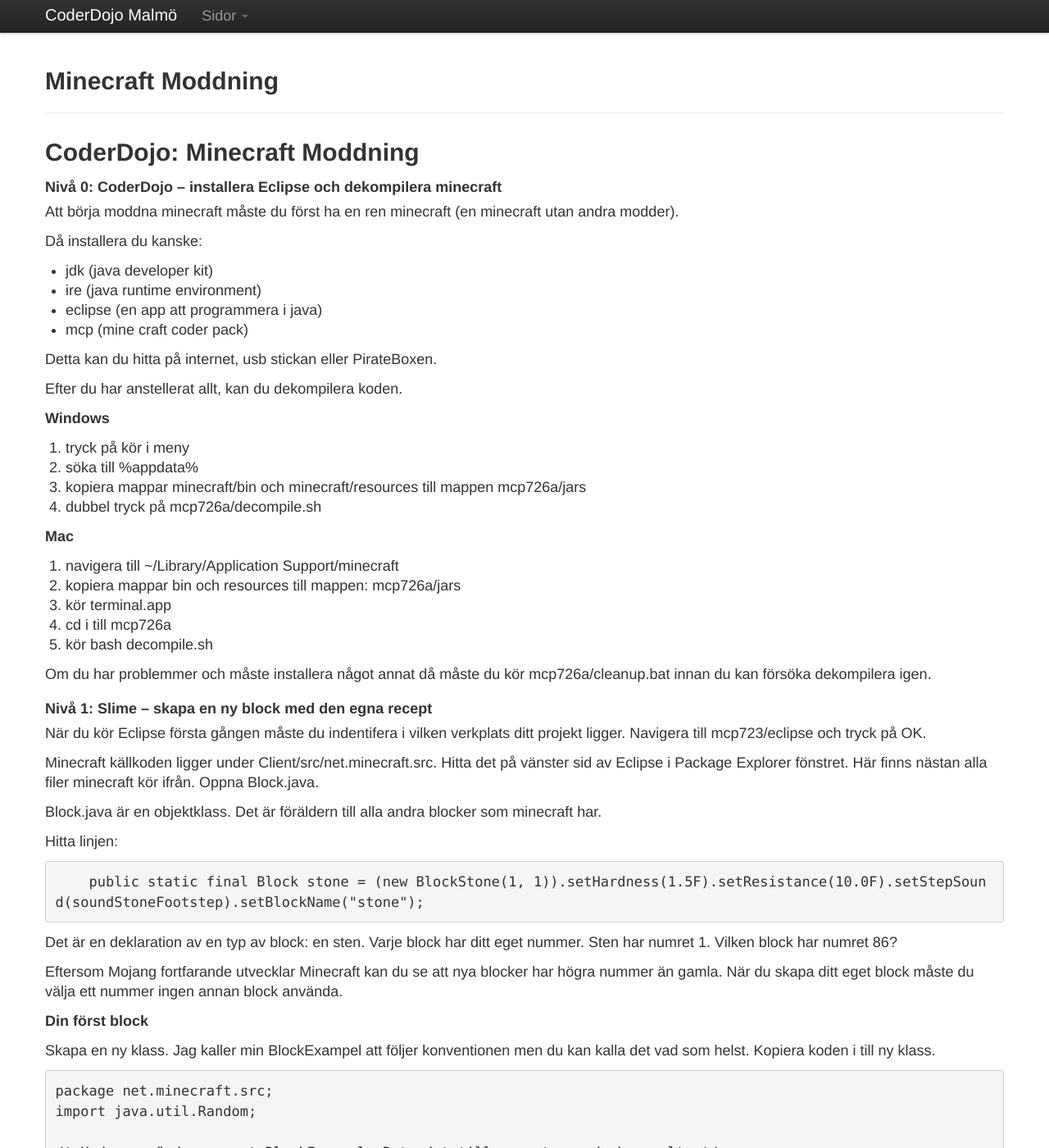
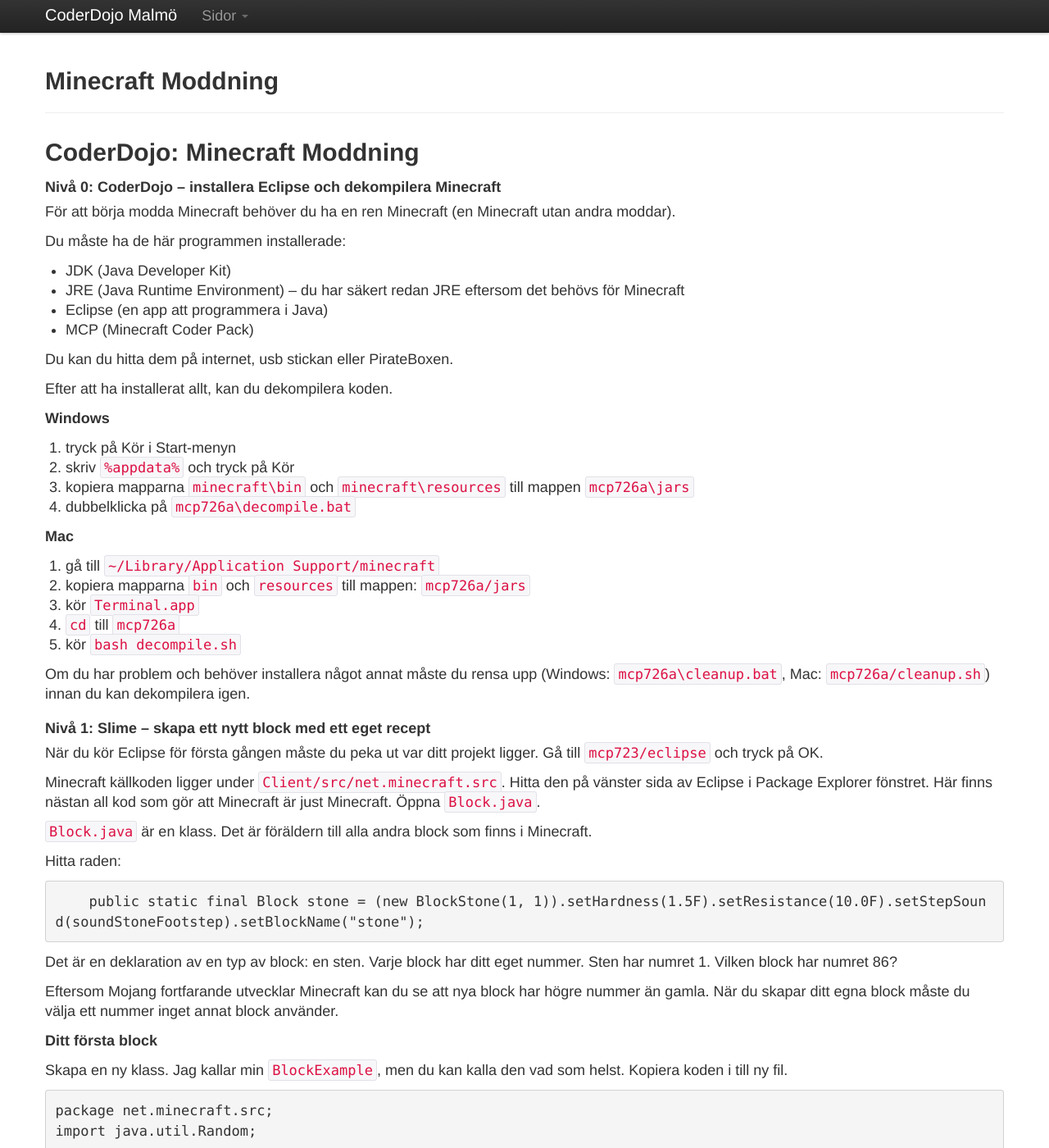
Before and after one commit to coderdojo-malmo/coderdojo-malmo.github.com, a Jekyll site: the page built from minecraft-moddning.md, in a window 1280 px wide and 1400 px high. Shown: the whole window at 82% size. Built offline with Jekyll 4.4.1, drawn with Linux system fonts in a browser that asks for light colours; some of the changed text lies outside the part shown.

Commit message:
change language of minecraft modding

```diff
--- a/_includes/navbar.html
+++ b/_includes/navbar.html
@@ -9,6 +9,7 @@
 						<li><a href="/web_html.html">HTML-taggar</a>
 						<li><a href="/web_batman.html">Webb med Batman</a>
 						<li><a href="/scratch.html">Scratch</a>
+						<li><a href="/minecraft-moddning.html">Minecraft moddning</a>
 						<li><a href="/arduino.html">Arduino tips</a>
 					</ul>
 				</li>
--- a/minecraft-moddning.md
+++ b/minecraft-moddning.md
@@ -4,64 +4,64 @@
 ---
 # CoderDojo: Minecraft Moddning
 
-### Nivå 0: CoderDojo – installera Eclipse och dekompilera minecraft
+### Nivå 0: CoderDojo – installera Eclipse och dekompilera Minecraft
 
-Att börja moddna minecraft måste du först ha en ren minecraft (en minecraft utan andra modder).
+För att börja modda Minecraft behöver du ha en ren Minecraft (en Minecraft utan andra moddar).
 
-Då installera du kanske:
+Du måste ha de här programmen installerade:
 
-* jdk (java developer kit)
-* ire (java runtime environment)
-* eclipse (en app att programmera i java)
-* mcp (mine craft coder pack)
+* JDK (Java Developer Kit)
+* JRE (Java Runtime Environment) -- du har säkert redan JRE eftersom det behövs för Minecraft
+* Eclipse (en app att programmera i Java)
+* MCP (Minecraft Coder Pack)
 
-Detta kan du hitta på internet, usb stickan eller PirateBoxen.
+Du kan du hitta dem på internet, usb stickan eller PirateBoxen.
 
-Efter du har anstellerat allt, kan du dekompilera koden.
+Efter att ha installerat allt, kan du dekompilera koden.
 
 **Windows**
 
-1. tryck på kör i meny
-2. söka till %appdata%
-3. kopiera mappar  minecraft/bin och minecraft/resources till mappen mcp726a/jars
-4. dubbel tryck på mcp726a/decompile.sh
+1. tryck på Kör i Start-menyn
+2. skriv `%appdata%` och tryck på Kör
+3. kopiera mapparna `minecraft\bin` och `minecraft\resources` till mappen `mcp726a\jars`
+4. dubbelklicka på `mcp726a\decompile.bat`
 
 **Mac**
 
-1. navigera till ~/Library/Application Support/minecraft
-2. kopiera mappar bin och resources till mappen: mcp726a/jars
-3. kör terminal.app
-4. cd i till mcp726a
-5. kör bash decompile.sh
+1. gå till `~/Library/Application Support/minecraft`
+2. kopiera mapparna `bin` och `resources` till mappen: `mcp726a/jars`
+3. kör `Terminal.app`
+4. `cd` till `mcp726a`
+5. kör `bash decompile.sh`
 
-Om du har  problemmer och måste installera något annat då måste du kör mcp726a/cleanup.bat innan du kan försöka dekompilera igen.
+Om du har problem och behöver installera något annat måste du rensa upp (Windows: `mcp726a\cleanup.bat`, Mac: `mcp726a/cleanup.sh`) innan du kan dekompilera igen.
 
-### Nivå 1: Slime – skapa en ny block med den egna recept
+### Nivå 1: Slime – skapa ett nytt block med ett eget recept
 
-När du kör Eclipse första gången måste du indentifera i vilken verkplats ditt projekt ligger. Navigera till mcp723/eclipse och tryck på OK.
+När du kör Eclipse för första gången måste du peka ut var ditt projekt ligger. Gå till `mcp723/eclipse` och tryck på OK.
 
-Minecraft källkoden ligger under Client/src/net.minecraft.src. Hitta det på vänster sid av Eclipse i Package Explorer fönstret. Här finns nästan alla filer minecraft kör ifrån. Oppna Block.java.
+Minecraft källkoden ligger under `Client/src/net.minecraft.src`. Hitta den på vänster sida av Eclipse i Package Explorer fönstret. Här finns nästan all kod som gör att Minecraft är just Minecraft. Öppna `Block.java`.
 
-Block.java är en objektklass. Det är föräldern till alla andra blocker som minecraft har.
+`Block.java` är en klass. Det är föräldern till alla andra block som finns i Minecraft.
 
-Hitta linjen:
+Hitta raden:
 
 	    public static final Block stone = (new BlockStone(1, 1)).setHardness(1.5F).setResistance(10.0F).setStepSound(soundStoneFootstep).setBlockName("stone");
 
 Det är en deklaration av en typ av block: en sten. Varje block har ditt eget nummer. Sten har numret 1. Vilken block har numret 86?
 
-Eftersom Mojang fortfarande utvecklar Minecraft kan du se att nya blocker har högra nummer än gamla. När du skapa ditt eget block måste du välja ett nummer ingen annan block använda.
+Eftersom Mojang fortfarande utvecklar Minecraft kan du se att nya block har högre nummer än gamla. När du skapar ditt egna block måste du välja ett nummer inget annat block använder.
 
-**Din först block**
+**Ditt första block**
 
-Skapa en ny klass. Jag kaller min BlockExampel att följer konventionen men du kan kalla det vad som helst. Kopiera koden i till ny klass.
+Skapa en ny klass. Jag kallar min `BlockExample`, men du kan kalla den vad som helst. Kopiera koden i till ny fil.
 
 	package net.minecraft.src;
 	import java.util.Random;
 
-	/* Koden användar namnet BlockExampel. Byta det till namnet som du har valt. */
+	/* Koden användar namnet BlockExample. Ändra till ditt ett namn du har valt. */
 
-	public class BlockExampel extends Block
+	public class BlockExample extends Block
 	{
 		public BlockExample(int i, int j)
 		{
@@ -74,59 +74,61 @@
 		}
 	}
 
-Kanske sog du att en linje är inte kod utan på svenska. När man programmera det är en bra idé att kommentera vad du skriver. Då om en annan person (eller en äldre du) läsa koden kan de bättre förstå vad du menade. Kommenter på java, börja med /* och sluta med */. Om du göra inte det din kod kommer att inte fungera.
+Kanske såg du att en rad inte är kod utan en vanlig mening. När du programmerar är det en bra idé att kommentera vad du skriver. Om du gör det kan en annan person (eller en äldre dig) läsa koden och förstå bättre vad du menade. Kommentarer i java börjar med `/*` och slutar med `*/`. Om du glömmer starten och/eller slutet på kommentaren kommer inte din kod att fungera.
 
-I filen block.java måste du nu deklara din egen block.
+I filen `Block.java` måste du nu deklarera ditt nya block.
 
-Under sista deklaration tillägger linjen:
+Lägg till den här raden under den sista deklarationen:
 
-	public static final Block exampel = (new BlockExample(92, 1)).setHardness(1.5F).setResistance(10F).setStepSound(soundStoneFootstep);
+	public static final Block example = (new BlockExample(92, 1)).setHardness(1.5F).setResistance(10F).setStepSound(soundStoneFootstep);
 
-Byta namnet 'exampel' och numret '92'. Kommentera vad du har gjört.
+Byt namnet `example` och numret `92`. Kommentera vad du har gjort.
 
-Nu är vi klar att kör Minecraft. Spara allt och tryck på 'Run'.
+Nu är vi redo att köra Minecraft med din mod. Spara allt och klicka på 'Run'.
 
-Börja en ny kreativ värld med bedrageren aktiverat.
+Börja en ny Creative värld med Cheat mode aktiverat.
 
-Kör kommand:
+Kör kommandot:
 
-/give Player 92 64
+    /give Player 92 64
 
-Istället än 'Player' använda ditt spelarenamn (skriv 'P' och tryck tab) och istället än 92 använda block numret.
+Istället för `Player` använd ditt spelarnamn (skriv `P` och tryck tab) och istället för `92` använd blocknumret.
 
-Om alla fungera bra ha du din ny block.
+Om allt fungera bra har du nu ditt nya block.
 
-Försöka att göra din block hårdare. Försöka att göra din block unbreakable (tip: vilken block är redo unbreakable).
+Försök att göra ditt block hårdare. Försök att göra ditt block oförstörbart (tips: vilket block är redan oförstörbart?).
 
-**Block recepten**
+**Blockrecept**
 
-Nu kan vi börja ge ditt block en recept.
+Nu kan vi börja ge ditt block ett recept.
 
-Öppna filen CraftingManager.java i Eclipse.
+Öppna filen `CraftingManager.java` i Eclipse.
 
-Navigera till linjen:
+Gå till raden:
 
 	this.addRecipe(new ItemStack(Item.sign, 3), new Object[] {"###", "###", " X ", '#', Block.planks, 'X', Item.stick});
 
-Här finns där alla informationer vi behöver att skapa en skylt i Minecraft. Tänker nu hur man göra det i en crafting box.
+Här finns all information vi behöver för att skapa en skylt i Minecraft. Fundera på hur man gör det i gör det i Crafting lådan i Minecraft.
 
-I först ruta behöver man tre plankar. I andra är det samma. Men i sista behöver man bara en pinne i mellan plats. Titta på koden och tänker på hur det fungera (tip: # betyder plank och X stick).
+I första raden behöver man tre plankor. I andra behöver man också tre plankor. I den tredje behöver man bara en pinne med tomrum på båda sidorna. Titta på koden och fundera på hur det fungerar (tips: `#` betyder planka och `X` pinne)
 
-Observera att skylt och pinne är inte en block utan en item. Det är en viktig skillnad. Vad andra kunde vara en item i Minecraft?
+![minecraft-sign-recipe.png](minecraft-sign-recipe.png)
 
-Under sista recepten tillägger linjen:
+Observera att skylt och pinne inte är `Block` utan `Item`. Det är en viktig skillnad. Vad mer kan vara `Item` i Minecraft?
 
-	addRecipe(new ItemStack(Block.exampel, 1), new Object[] {"# #", " # ", "# #", '#', Block.dirt});
+Lägg till den här raden under sista receptet:
 
-Byta namnet 'exampel. Kommentera vad du har gjört.
+	addRecipe(new ItemStack(Block.example, 1), new Object[] {"# #", " # ", "# #", '#', Block.dirt});
 
-Vad är recepten här. Skriva den på en lapp.
+Ändra namnet `example`. Kommentera vad du har gjort.
 
-Spara koden och kör Minecraft. Se om du kan spara din block utan kommander.
+Vad är receptet här? Skriv det på en lapp.
 
-Byta recepten till någonting med två blocker. Försöka en recept med itemer.
+Spara koden och kör Minecraft. Se om du kan crafta fram ditt block utan att fuska.
 
-### Nivå 2: Blaze – skapa en ny vapen med den egen textur
-### Nivå 3: Creeper – skapa en kustom npc med den egen ljud
-### Nivå 4: Steve – hjälp en annan person till nivå creeper
-### Nivå 5: Ender Dragon – gör din eget mod och låda det upp till minecraft forumer
+Ändra receptet till något med två block. Gör ett recept med item.
+
+### Nivå 2: Blaze – skapa ett nytt vapen med en egen textur
+### Nivå 3: Creeper – skapa en egen NPC med ett eget ljud
+### Nivå 4: Steve – hjälp en annan person till Creeper nivån
+### Nivå 5: Ender Dragon – gör din eget mod och ladda upp det till ett Minecraft forum
```
Also changed, not shown: minecraft-sign-recipe.png (added).
